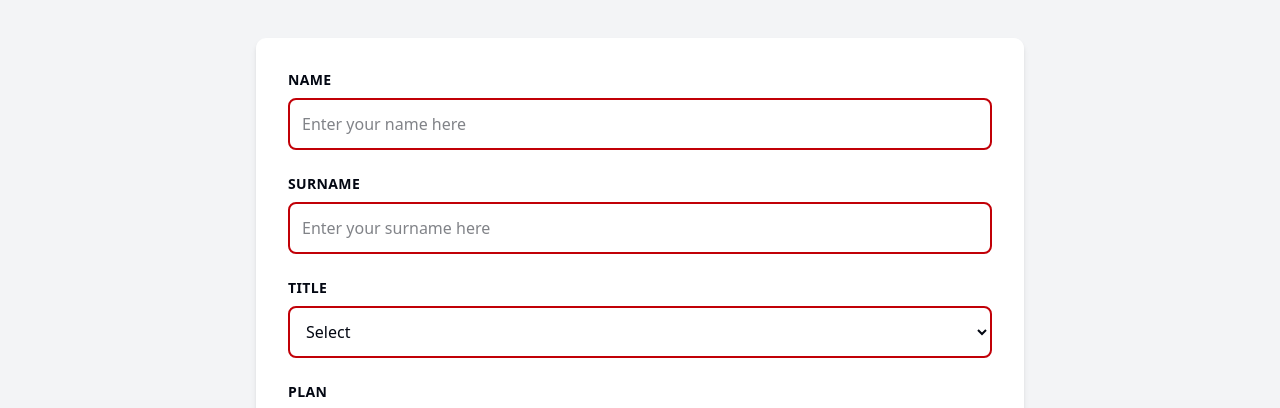
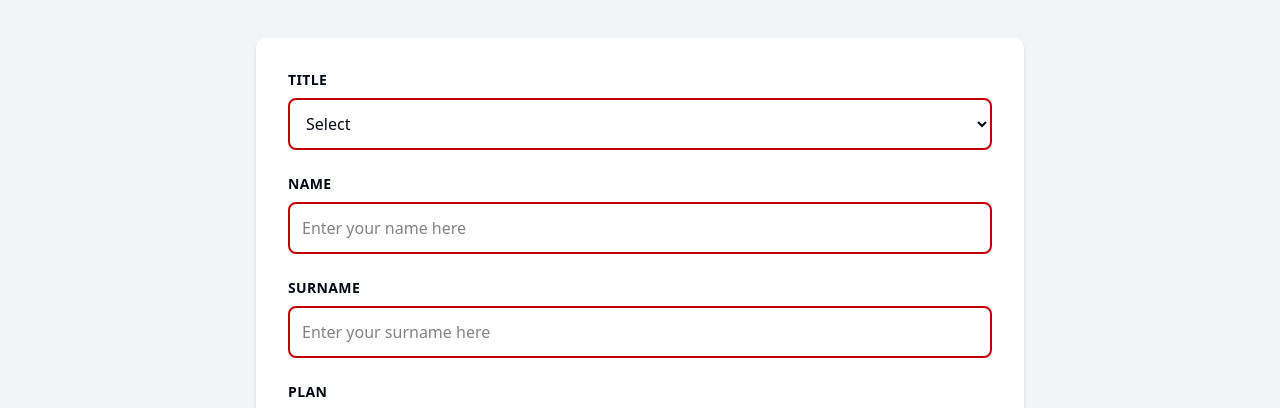
Before and after one commit to MphoJr/VRO_Funerals, a React (Vite) app in the folder funerals-main/: page /get-quote in a window 1280 px wide. Shown: the part 210-618 px from the top of the page. Built offline with nearby package versions, Linux system fonts and the light colour scheme.

Commit message:
refactor: streamline form data handling in Contact and GetQuote components

```diff
--- a/funerals-main/src/Contact.jsx
+++ b/funerals-main/src/Contact.jsx
@@ -4,7 +4,6 @@ export default function ContactPage() {
   const [formData, setFormData] = useState({
     name: "",
     email: "",
-    phone: "",
     message: "",
   });
   const [status, setStatus] = useState("");
@@ -18,7 +17,7 @@ export default function ContactPage() {
     setStatus("");
 
     try {
-      const res = await fetch("http://localhost:4000/Contact", {
+      const res = await fetch("http://localhost:4000/contacts", {
         method: "POST",
         headers: { "Content-Type": "application/json" },
         body: JSON.stringify(formData),
@@ -27,7 +26,7 @@ export default function ContactPage() {
       const data = await res.json();
       if (res.ok) {
         setStatus("Message sent successfully!");
-        setFormData({ name: "", email: "", phone: "", message: "" });
+        setFormData({ name: "", email: "", message: "" });
       } else {
         setStatus(data.error || "Failed to send message.");
       }
--- a/funerals-main/src/Getquote.jsx
+++ b/funerals-main/src/Getquote.jsx
@@ -2,9 +2,9 @@ import React, { useState } from "react";
 
 export default function GetQuote() {
   const [formData, setFormData] = useState({
+    title: "",
     name: "",
     surname: "",
-    title: "",
     plan: "",
     cell: "",
     email: "",
@@ -23,18 +23,22 @@ export default function GetQuote() {
         method: "POST",
         headers: { "Content-Type": "application/json" },
         body: JSON.stringify({
-          name: `${formData.title} ${formData.name} ${formData.surname}`,
-          contact: `${formData.cell} | ${formData.email}`,
-          message: `${formData.plan} - ${formData.message}`,
+          title: formData.title,
+          name: formData.name,
+          surname: formData.surname,
+          plan: formData.plan,
+          cell: formData.cell,
+          email: formData.email,
+          message: formData.message,
         }),
       });
 
       if (response.ok) {
         alert("Quote submitted successfully!");
         setFormData({
+          title: "",
           name: "",
           surname: "",
-          title: "",
           plan: "",
           cell: "",
           email: "",
@@ -62,6 +66,29 @@ export default function GetQuote() {
       {/* Form Container */}
       <div className="max-w-3xl mx-auto bg-white shadow-md rounded-lg p-6 sm:p-8">
         <form onSubmit={handleSubmit} className="space-y-6">
+          {/* Title */}
+          <div>
+            <label
+              htmlFor="title"
+              className="block text-sm font-semibold uppercase tracking-wide mb-2"
+            >
+              Title
+            </label>
+            <select
+              id="title"
+              value={formData.title}
+              onChange={handleChange}
+              className="w-full border-2 border-red-700 rounded-md p-3 focus:outline-none focus:ring-2 focus:ring-red-700"
+            >
+              <option value="">Select</option>
+              <option value="Miss">Miss</option>
+              <option value="Ms">Ms</option>
+              <option value="Mrs">Mrs</option>
+              <option value="Mr">Mr</option>
+              <option value="Dr">Dr</option>
+            </select>
+          </div>
+
           {/* Name */}
           <div>
             <label
@@ -96,29 +123,6 @@ export default function GetQuote() {
               placeholder="Enter your surname here"
               className="w-full border-2 border-red-700 rounded-md p-3 focus:outline-none focus:ring-2 focus:ring-red-700"
             />
-          </div>
-
-          {/* Title */}
-          <div>
-            <label
-              htmlFor="title"
-              className="block text-sm font-semibold uppercase tracking-wide mb-2"
-            >
-              Title
-            </label>
-            <select
-              id="title"
-              value={formData.title}
-              onChange={handleChange}
-              className="w-full border-2 border-red-700 rounded-md p-3 focus:outline-none focus:ring-2 focus:ring-red-700"
-            >
-              <option value="">Select</option>
-              <option value="Miss">Miss</option>
-              <option value="Ms">Ms</option>
-              <option value="Mrs">Mrs</option>
-              <option value="Mr">Mr</option>
-              <option value="Dr">Dr</option>
-            </select>
           </div>
 
           {/* Plan */}
```
